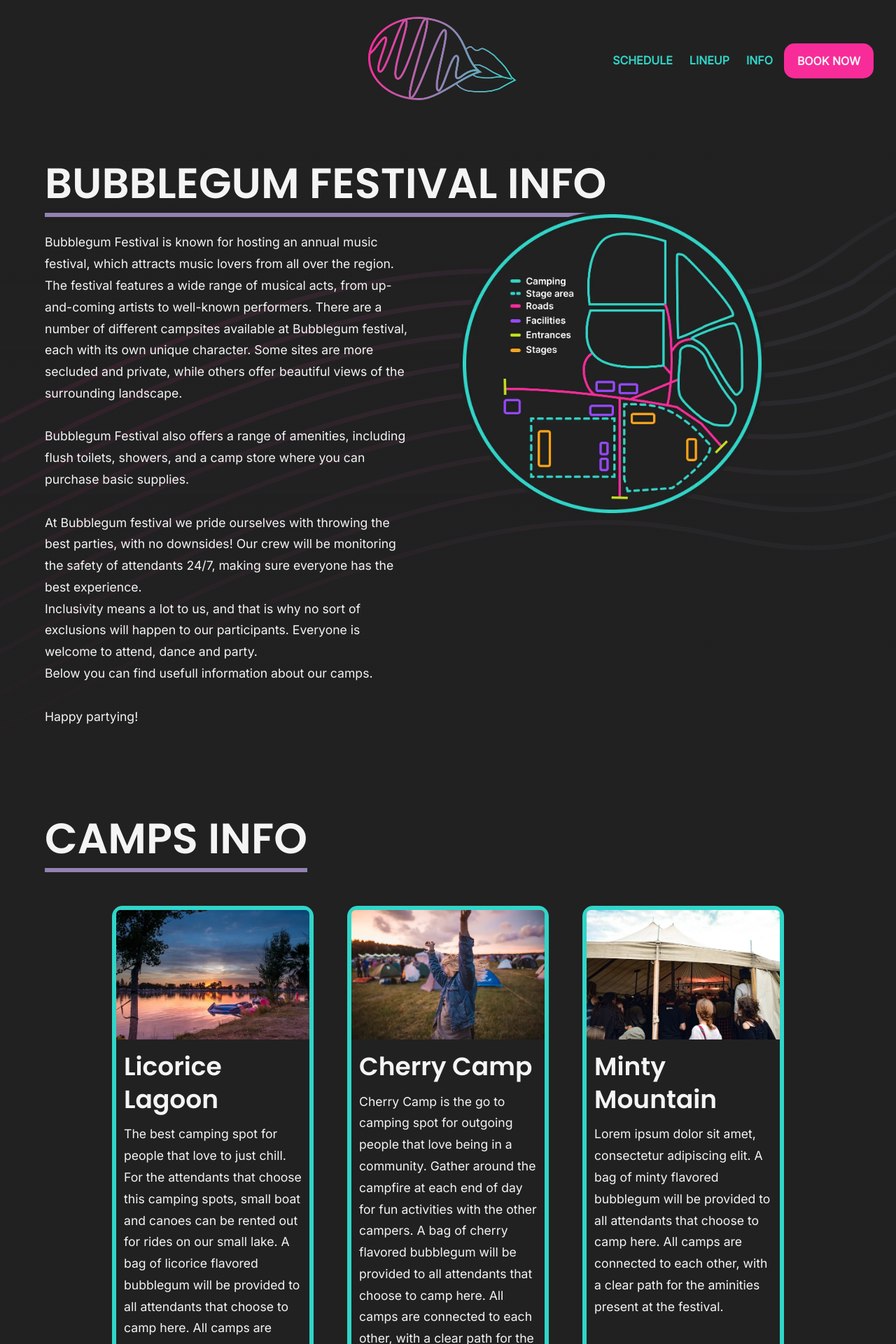
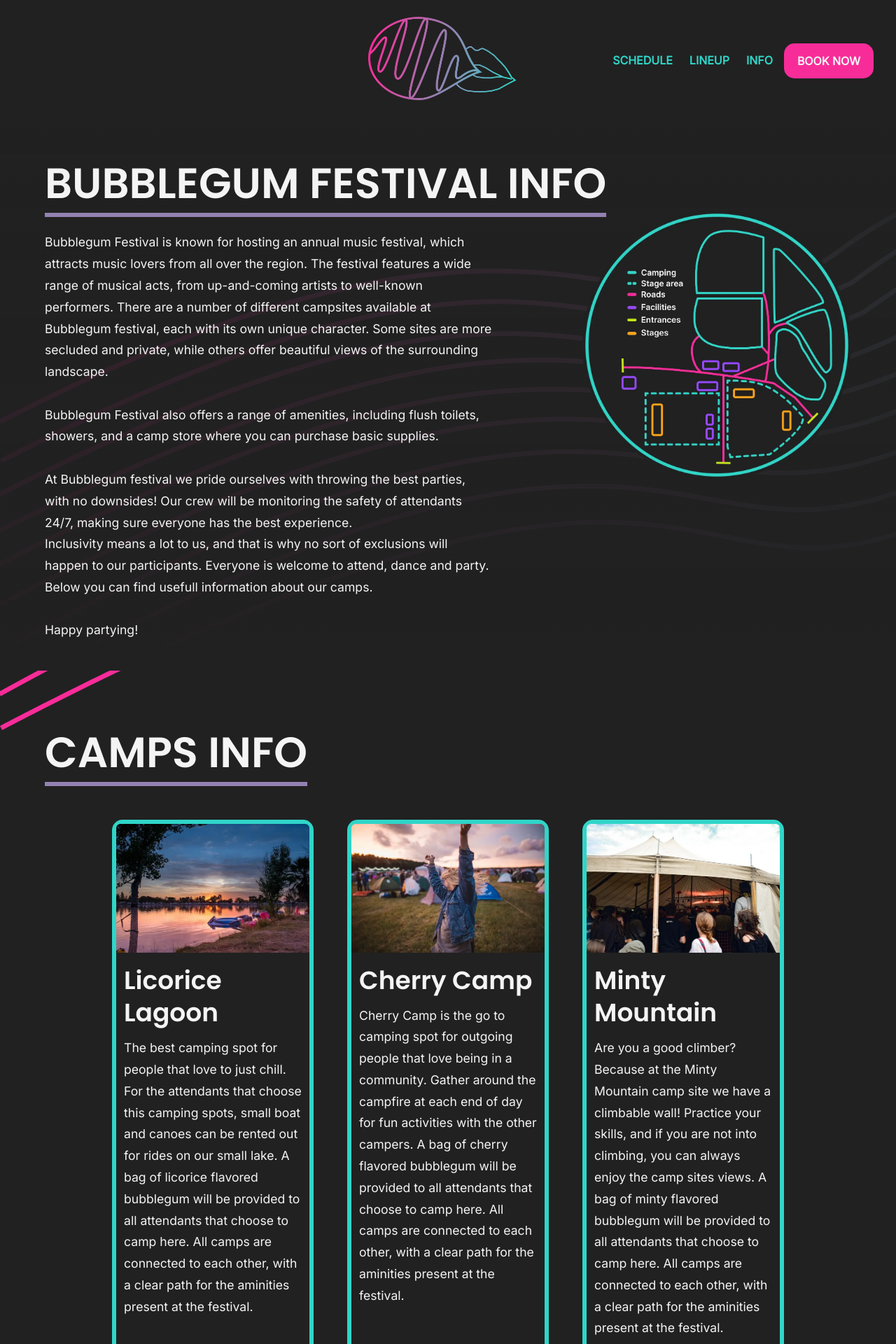
Before and after one commit to ThordurTh/bubble-gum-festival, a Next.js app: page /info in a window 1280 px wide. Shown: the top 1920 px of the page at 70% size. Built offline with nearby package versions, Linux system fonts and the light colour scheme.

Commit message:
info styling and newssection fixes

```diff
--- a/components/frontpage/NewsCard.js
+++ b/components/frontpage/NewsCard.js
@@ -9,7 +9,7 @@ function NewsCard(props) {
         <h3>{props.heading}</h3>
         <p>{props.paragraph}</p>
         <div className="buy-now">
-          <Anchor className="arrow" href="/ticketflow">
+          <Anchor className="arrow" href="/inprogress">
             &#10132;
           </Anchor>
         </div>
--- a/components/info/CampsSection.js
+++ b/components/info/CampsSection.js
@@ -24,21 +24,21 @@ const infocards = [
     infotitle: "Minty Mountain",
     img: camp,
     infotext:
-      "Lorem ipsum dolor sit amet, consectetur adipiscing elit. A bag of minty flavored bubblegum will be provided to all attendants that choose to camp here. All camps are connected to each other, with a clear path for the aminities present at the festival.",
+      "Are you a good climber? Because at the Minty Mountain camp site we have a climbable wall! Practice your skills, and if you are not into climbing, you can always enjoy the camp sites views. A bag of minty flavored bubblegum will be provided to all attendants that choose to camp here. All camps are connected to each other, with a clear path for the aminities present at the festival.",
   },
   {
     key: 4,
     infotitle: "Blueberry Beach",
     img: happy,
     infotext:
-      "Lorem ipsum dolor sit amet, consectetur adipiscing elit. A bag of blueberry flavored bubblegum will be provided to all attendants that choose to camp here. All camps are connected to each other, with a clear path for the aminities present at the festival.",
+      "Everyone loves a day at the beach, but how about partying at the festival then returning to your camp site, that is literally a beach? Blueberry Beach offers that for it's campers! A bag of blueberry flavored bubblegum will be provided to all attendants that choose to camp here. All camps are connected to each other, with a clear path for the aminities present at the festival.",
   },
   {
     key: 5,
     infotitle: "Watermelon Wonderland",
     img: happy,
     infotext:
-      "Lorem ipsum dolor sit amet, consectetur adipiscing elit. A bag of watermelon flavored bubblegum will be provided to all attendants that choose to camp here. All camps are connected to each other, with a clear path for the aminities present at the festival.",
+      "Ever wondered what's it like living in a magical world? Well you can experience that in the Watermelon Wonderland camp site where animators are doing msystical shows everynight! A bag of watermelon flavored bubblegum will be provided to all attendants that choose to camp here. All camps are connected to each other, with a clear path for the aminities present at the festival.",
   },
 ];
 function CampsSection() {
--- a/styles/info.scss
+++ b/styles/info.scss
@@ -9,11 +9,6 @@
     margin: 0%;
     font-size: 1.6rem;
   }
-  .map {
-    @media screen and (min-width: 1080px) {
-    }
-    display: flex;
-    justify-content: center;
 
   img {
     @media screen and (min-width: 1080px) {
@@ -23,7 +18,6 @@
     width: 99%;
     margin-top: 3%;
     height: auto;
-    }
   }
   h1 {
     @media screen and (min-width: 1080px) {
@@ -58,6 +52,8 @@
       margin: 3% 0% 0% 0%;
       padding: 0% 0% 0% 4%;
     }
+    padding-left: 3%;
+    margin-bottom: 0%;
   }
   p {
     @media screen and (min-width: 1080px) {
@@ -66,7 +62,10 @@
       padding: 4%;
       margin-top: 0%;
     }
+    font-size: 0.9rem;
+    padding: 0% 3% 3% 3%;
   }
+
   article {
     @media screen and (min-width: 1080px) {
       max-width: 25%;
@@ -92,6 +91,7 @@
 
   h1 {
     font-size: 1.6rem;
+    margin-left: 1%;
   }
   h1 {
     @media screen and (min-width: 1080px) {
@@ -117,13 +117,23 @@
     font-size: 1.6rem;
     margin-left: 5%;
   }
+  .map {
+    @media screen and (min-width: 1080px) {
+    }
+    display: flex;
+    justify-content: center;
+  }
 
   p {
+    @media screen and (min-width: 1080px) {
+      width: 50%;
+      margin-left: 5%;
+    }
     padding-top: 4%;
     padding-bottom: 2%;
     margin-left: 5%;
+    margin-right: 5%;
     font-size: 0.9rem;
-    width: 70%;
   }
 
   .tester {
@@ -132,12 +142,19 @@
       gap: 5%;
       flex-wrap: nowrap;
     }
-    display: flex;
     flex-wrap: wrap;
-    gap: 5%;
+    gap: 4%;
     img {
-      width: 70%;
-      height: auto;
+      @media screen and (min-width: 1080px) {
+        width: 30vw;
+        height: 30vw;
+        min-width: 250px;
+        min-height: 250px;
+      }
+      width: 30vw;
+      height: 30vw;
+      min-width: 250px;
+      min-height: 250px;
     }
   }
 
--- a/styles/newsSection.scss
+++ b/styles/newsSection.scss
@@ -29,7 +29,7 @@
       color: var(--main-font);
       border: var(--basic-border);
       border-radius: var(--basic-border-radius);
-      width: 400px;
+      width: 360px;
       // max-width: 400px;
       img {
         width: 100%;
```
Lines whose indentation alone changed are shown as unchanged.
